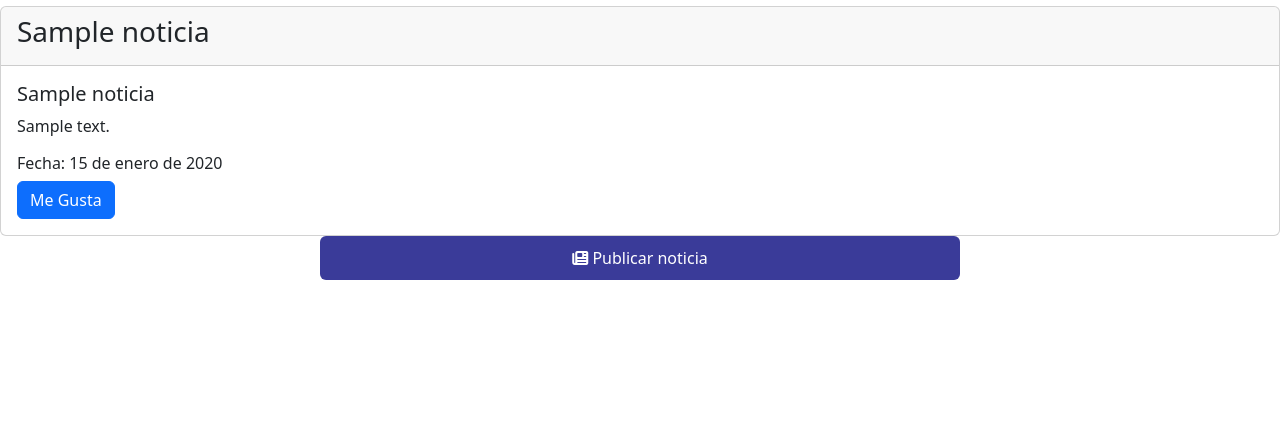
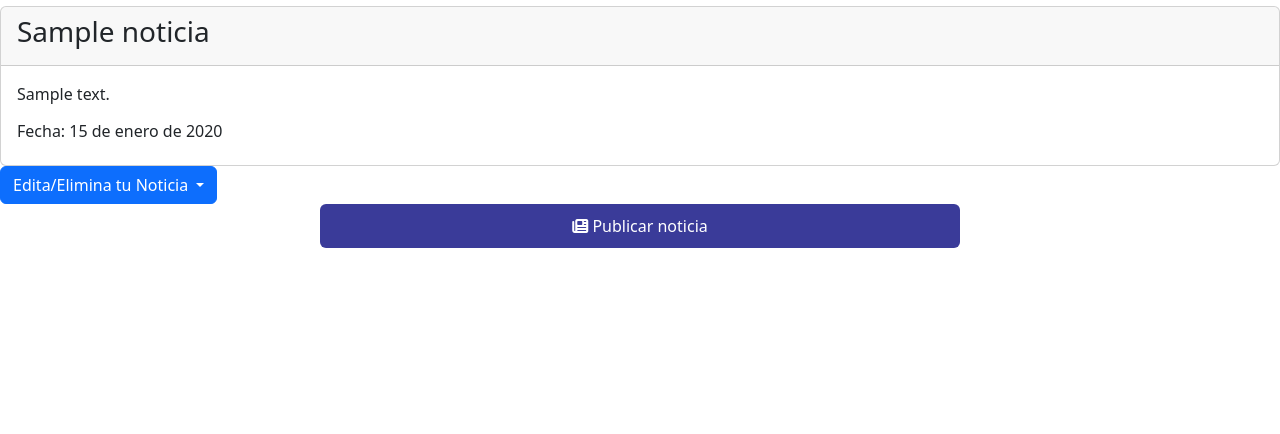
Before and after one commit to VictorSanchez43/Grupo3-Pjt-DeFi, a Django app: page /noticias/noticias/ in a window 1280 px wide. Shown: the part 366-800 px from the top of the page. Run offline with Django 4.2, Linux system fonts and the light colour scheme; a user stored in the database is signed in; tables that the repository leaves empty hold one stand-in row (values such as "Sample post").

Commit message:
Configuracion de los botones del los archivos html

```diff
--- a/source/templates/noticias/editar-noticia.html
+++ b/source/templates/noticias/editar-noticia.html
@@ -6,6 +6,7 @@
 
         {{ form.as_p }}
         <button type="submit" class="btn btn-info">Guardar Cambios</button>
+        <a href="{% url 'noticias:noticias' %}" class="btn btn-primary">Volver</a>
 
     </form>
 
--- a/source/templates/noticias/noticia-detalle.html
+++ b/source/templates/noticias/noticia-detalle.html
@@ -15,6 +15,7 @@
     </div>
   </div>
 </div>
+<a href="#" class="btn btn-primary">Me Gusta</a>
 <a href="{% url 'noticias:noticias' %}" class="btn btn-primary">Volver</a>
 
 {% endblock contenido %}
--- a/source/templates/noticias/noticias.html
+++ b/source/templates/noticias/noticias.html
@@ -10,12 +10,26 @@
             <h3>{{ post.titulo }} </h3>
     </div>
         <div class="card-body">
-            <h5 class="card-title">{{ post.titulo }}</h5>
             <p class="card-text">{{ post.texto }}</p>
             <h6>Fecha: {{ post.fecha }}</h6>
-            <a href="#" class="btn btn-primary">Me Gusta</a>
         </div>
     </div>
+
+    {% if user.is_authenticated %}
+        <div class="btn-group" role="group">
+            <button type="button" class="btn btn-primary dropdown-toggle" data-bs-toggle="dropdown" aria-expanded="false">
+                Edita/Elimina tu Noticia
+            </button>
+            <ul class="dropdown-menu">
+                <li><a class="dropdown-item" href="{% url 'noticias:editar-noticia' post.id %}">Editar</a></li>
+                <li><a class="dropdown-item" href="{% url 'noticias:eliminar-noticia' post.id %}">Eliminar</a></li>
+            </ul>
+        </div>
+    {% else %}
+        <a href="{% url 'noticias:noticia-detalle' post.id %}" class="btn btn-primary">Ver Más</a>
+
+    {% endif %}
+
 
 
 {% endfor %}
--- a/source/templates/noticias/publicar-noticias.html
+++ b/source/templates/noticias/publicar-noticias.html
@@ -15,6 +15,7 @@
         </div>
         <div class="d-grid gap-2 col-6 mx-auto">
             <button class="btn btn-publicar" type="submit"><i class="fa-solid fa-file-lines"></i> Nueva Noticia</button>
+            <a href="{% url 'noticias:noticias' %}" class="btn btn-primary">Volver</a>
         </div>
 
     </form>
```
